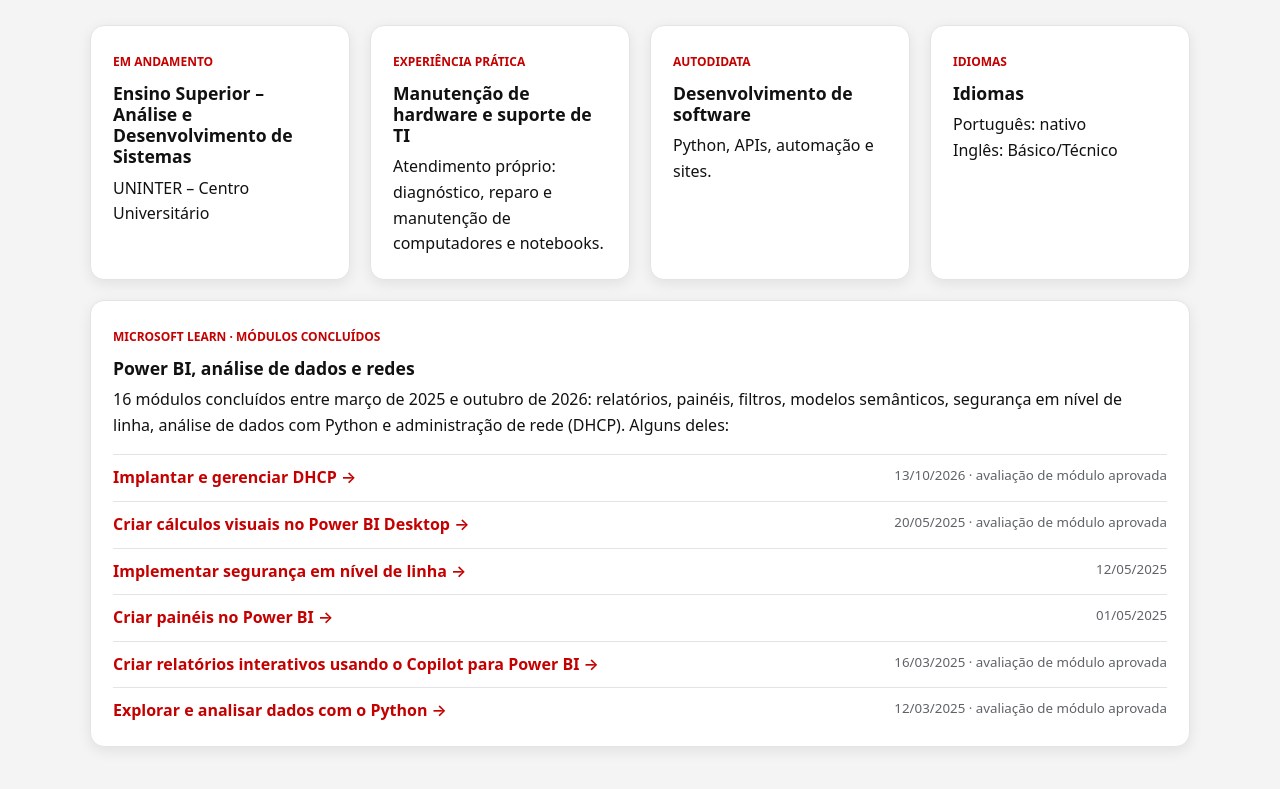
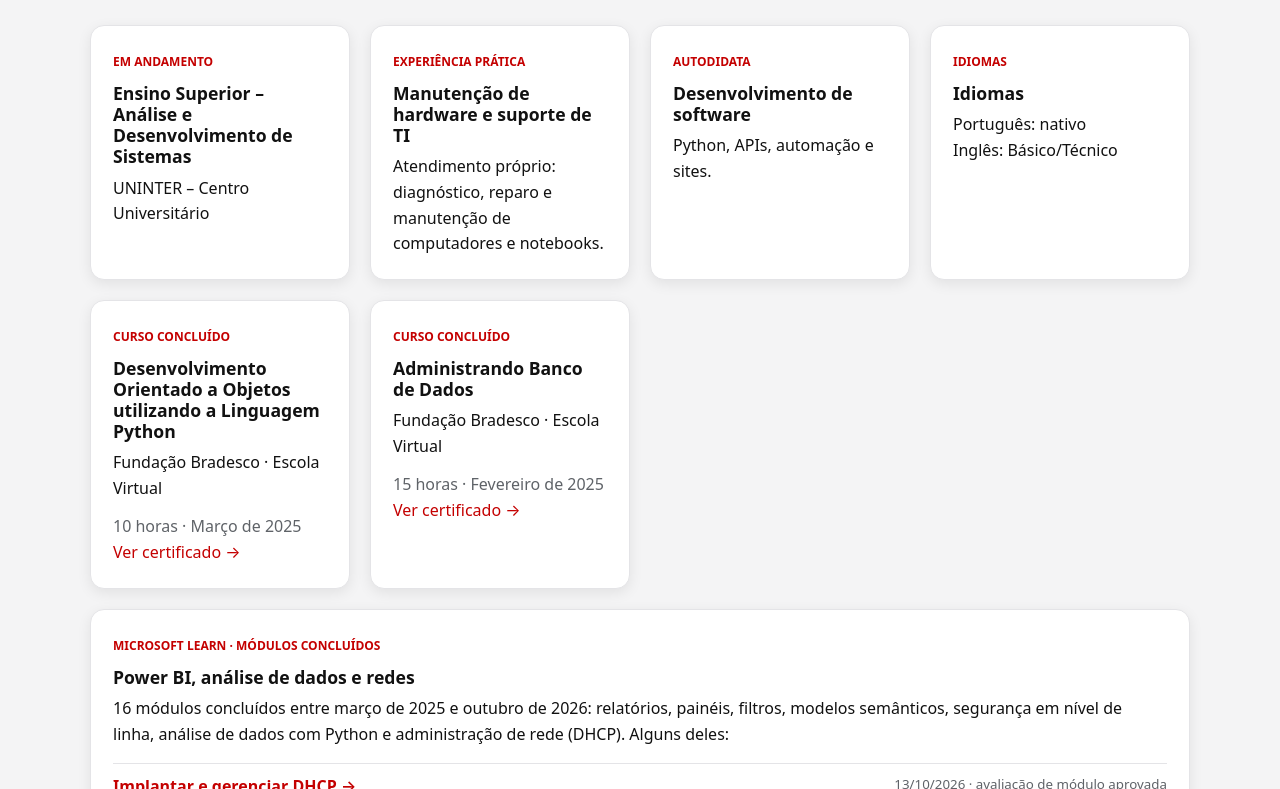
Before and after one commit to Roberi09/portfolio-roberio-marcos, a plain HTML site: page index.html in a window 1280 px wide. Shown: the part 592-1381 px from the top of the page. Drawn offline with Linux system fonts and the light colour scheme.

Commit message:
Adicionando cursos da Fundação Bradesco

```diff
--- a/index.html
+++ b/index.html
@@ -89,6 +89,22 @@
             <span class="rotulo">Idiomas</span>
             <h3>Idiomas</h3>
             <p>Português: nativo<br>Inglês: Básico/Técnico</p>
+          </article>
+
+          <article class="cartao">
+            <span class="rotulo">Curso concluído</span>
+            <h3>Desenvolvimento Orientado a Objetos utilizando a Linguagem Python</h3>
+            <p>Fundação Bradesco · Escola Virtual</p>
+            <p class="texto-suave">10 horas · Março de 2025</p>
+            <a href="certificados/python-orientacao-objetos.pdf" target="_blank" rel="noopener">Ver certificado →</a>
+          </article>
+
+          <article class="cartao">
+            <span class="rotulo">Curso concluído</span>
+            <h3>Administrando Banco de Dados</h3>
+            <p>Fundação Bradesco · Escola Virtual</p>
+            <p class="texto-suave">15 horas · Fevereiro de 2025</p>
+            <a href="certificados/administrando-banco-de-dados.pdf" target="_blank" rel="noopener">Ver certificado →</a>
           </article>
 
           <article class="cartao cartao-largo">
```
